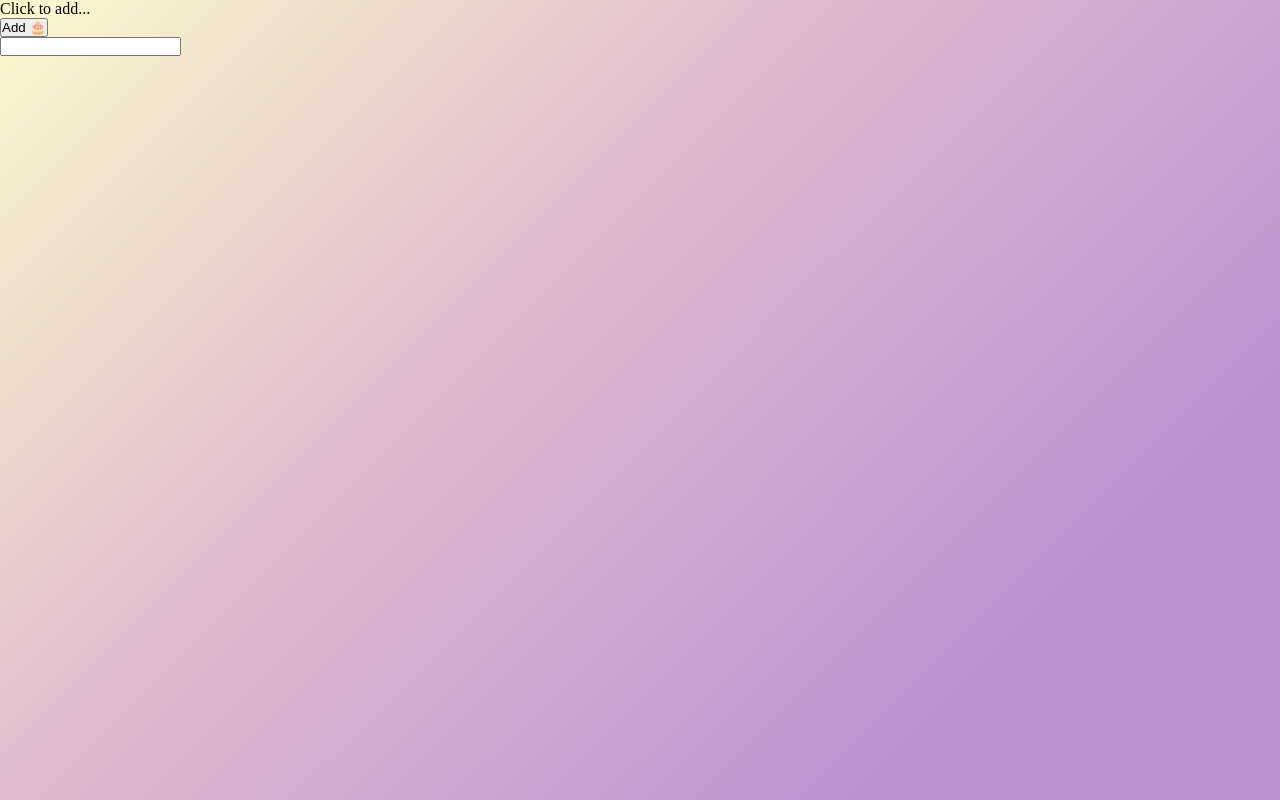
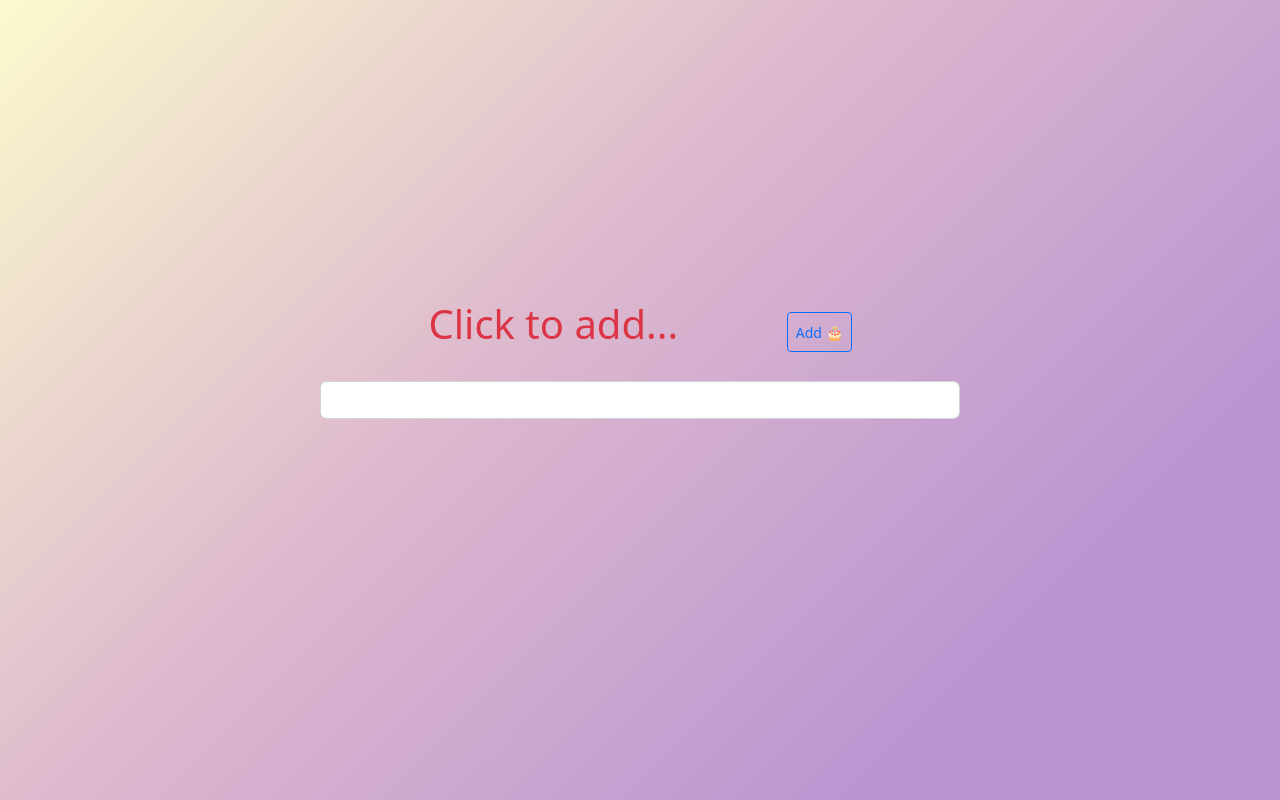
Before and after one commit to chantal0000/simple-todoList-js, a plain HTML site: page index.html in a window 1280 px wide. Drawn offline with nearby package versions, Linux system fonts and the light colour scheme.

Commit message:
implementing bootstrap

```diff
--- a/css/main.css
+++ b/css/main.css
@@ -3,8 +3,40 @@
     margin: 0;
     padding: 0;
 }
+
 .body {
-background: linear-gradient(135deg, #FBFACD 0%, #DEBACE 40%,#BA94D1 80%
-);
+    background: linear-gradient(135deg, #FBFACD 0%, #DEBACE 40%, #BA94D1 80%
+    );
     height: 100vh;
+    /*text-align: center;*/
+
 }
+
+.todoListBody, #toDoListControls {
+    /*center anything in center of parent based on x and y aches*/
+    position: absolute;
+    right: 50%;
+    left: 50%;
+    top: 50%;
+    transform: translate(-50%, -50%);
+}
+
+#toDoListControls {
+    width: 50vw;
+    padding-bottom: 17vh;
+    display: flex;
+    justify-content: space-evenly;
+    align-items: center;
+}
+
+.todoListBody {
+    width: 50vw;
+}
+
+.paragraph {
+    text-align: center;
+}
+
+.addTodoBtn {
+    height: 5vh;
+}
--- a/index.html
+++ b/index.html
@@ -7,24 +7,26 @@
     <meta name="viewport" content="width=device-width, initial-scale=1">
     <link rel="stylesheet" href="/css/main.css">
     <script src="/js/main.js"></script>
-
+    <!-- CSS only -->
+    <link href="https://cdn.jsdelivr.net/npm/bootstrap@5.2.3/dist/css/bootstrap.min.css" rel="stylesheet"
+          integrity="sha384-rbsA2VBKQhggwzxH7pPCaAqO46MgnOM80zW1RWuH61DGLwZJEdK2Kadq2F9CUG65" crossorigin="anonymous">
 </head>
 
 <body>
 <!--Creating the ToDoList Body-->
 <div class="body"> <!--Main Page Wrapper-->
     <div id="toDoListControls">
-        <p class="paragraph">Click to add...</p>
-        <button class="addTodoBtn" onclick="addTodo()">Add 🎂</button>
+        <p class="paragraph display-6 text-danger " >Click to add...</p>
+        <button class="addTodoBtn btn btn-outline-primary btn-sm" onclick="addTodo()">Add 🎂</button>
 
     </div> <!--End of todoListControls-->
-<!--    *******************************-->
+    <!--    *******************************-->
     <div class="todoListBody">
         <div class="TodoInputField"><!--suppress HtmlFormInputWithoutLabel -->
-            <input class="TodoListField" type="text"></div> <!--End of TodoInputField-->
+            <input class="TodoListField form-control text-danger" type="text"></div> <!--End of TodoInputField-->
         <div class="TodosList">
-            <ul class="todoUL">
-<!--                <li></li>-->
+            <ul class="todoUL list-group">
+                <!--                <li></li>-->
             </ul>
         </div>
     </div> <!--End of TodoList-->
--- a/js/main.js
+++ b/js/main.js
@@ -10,6 +10,9 @@ if (inputField !== "") {
     // storing the textNode in a li with the method createElement
     let listItemTextNode = document.createElement("li");
     listItemTextNode.appendChild(todosTextNode);
+    // add color of li
+    listItemTextNode.setAttribute("class", "list-group-item-info")
+
     // append the listitemTextnode as a child to the ul
     document.querySelector(".todoUL").appendChild(listItemTextNode);
 
```
Also changed, not shown: 1 other file.
